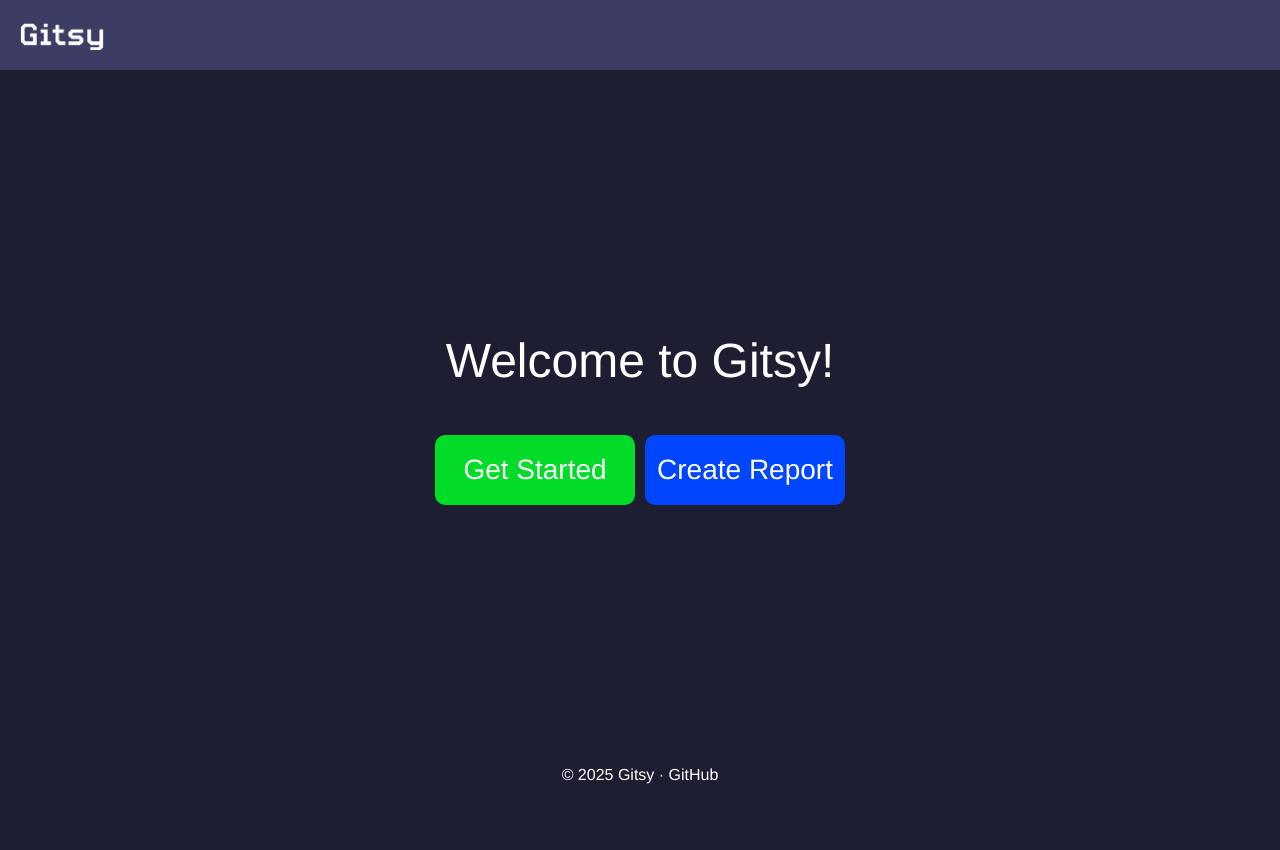
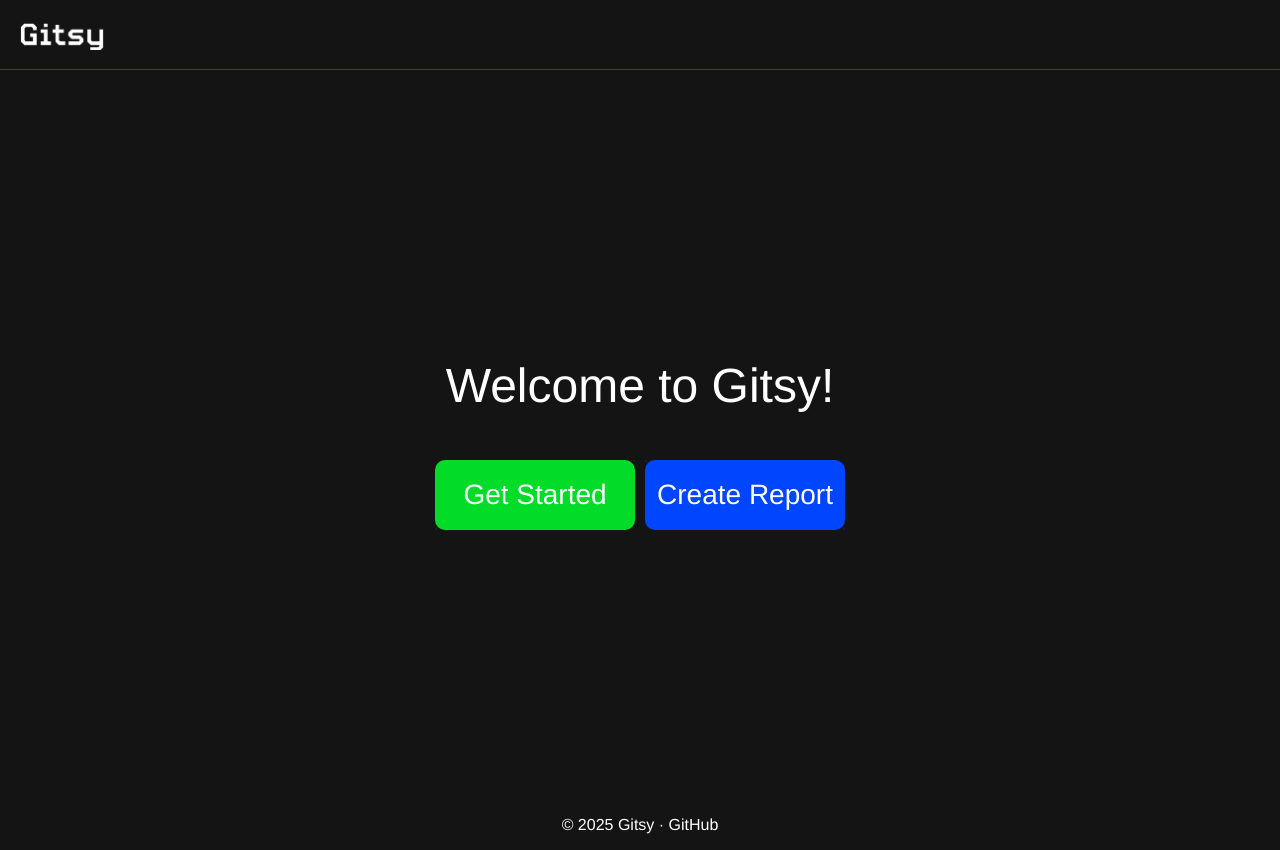
Before and after one commit to matslyk0/Gitsy, a React (Vite) app in the folder frontend/gitsy/: page / in a window 1280 px wide. Before the commit the page ends 800 px from the top, so only its background shows below. Built offline with nearby package versions, Linux system fonts and the light colour scheme.

Commit message:
feature: center banner content with dynamic padding

```diff
--- a/frontend/gitsy/src/components/Banner/Banner.module.css
+++ b/frontend/gitsy/src/components/Banner/Banner.module.css
@@ -1,10 +1,11 @@
 .banner {
   align-items: center;
-  background-color: rgb(60, 60, 100);
-  border: 0px solid white; /* for debugging */
+  background-color: rgb(20, 20, 20);
+  border-bottom: 1px solid rgb(60, 60, 100); /* for debugging */
   display: flex;
+  height: 70px;
   justify-content: space-between;
-  padding: 20px;
+  padding: 20px max(20px, calc((100% - 1400px) / 2));
 }
 
 .gitsyLogo {
--- a/frontend/gitsy/src/index.css
+++ b/frontend/gitsy/src/index.css
@@ -1,16 +1,19 @@
-html,
-body,
-#root {
-  height: 100%;
+*, *::before, *::after {
+  box-sizing: border-box;
+}
+
+html {
+  height: 100%;  /* match viewport size */
 }
 
 body {
-  background-color: rgb(30, 30, 50);
-  border: 0px solid aqua; /* for debugging */
-  margin: 0px;
+  background-color: rgb(20, 20, 20);
+  height: 100%; /* match <html> size */
+  margin: 0;
 }
 
 #root {
   display: flex;
   flex-direction: column;
+  min-height: 100%;
 }
--- a/frontend/gitsy/src/pages/Home/Home.jsx
+++ b/frontend/gitsy/src/pages/Home/Home.jsx
@@ -6,19 +6,10 @@ import Footer from "../../components/Footer/Footer.jsx";
 import styles from "./Home.module.css";
 
 export default function Home() {
-  const mainStyles = {
-    justifyContent: "center",
-    display: "flex",
-    alignItems: "center",
-    flex: "1",
-    flexDirection: "column",
-    border: "0px solid white" /* for debugging */,
-  };
-
   return (
     <>
       <Banner />
-      <main style={mainStyles}>
+      <main className={styles.mainContent}>
         <div className={styles.welcome}>
           <h1>Welcome to Gitsy!</h1>
         </div>
--- a/frontend/gitsy/src/pages/Home/Home.module.css
+++ b/frontend/gitsy/src/pages/Home/Home.module.css
@@ -4,6 +4,18 @@
   display: flex;
   height: 100px;
   justify-content: center;
+}
+
+.mainContent {
+  align-items: center;
+  justify-content: center;
+  display: flex;
+  flex: 1;
+  flex-direction: column;
+  border: 0px solid white; /* for debugging */
+  width: min(100%, 1400px);
+  margin: 0 auto;
+  min-height: calc(100dvh - 70px);
 }
 
 .welcome {
```
